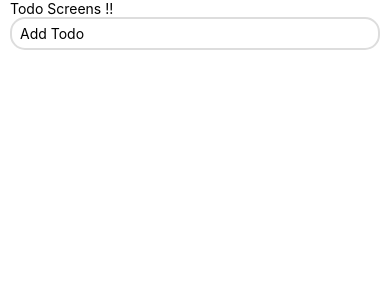
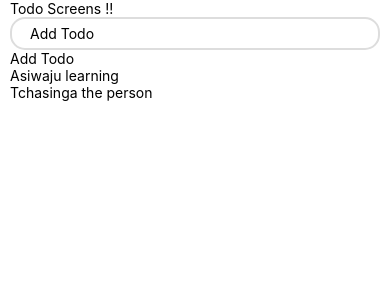
Before and after one commit to tchasinga/beright-native, a React Native app: screen / in a window 390 px wide. Shown: the top 300 px of the page. Built offline with nearby package versions, Linux system fonts and the light colour scheme.

Commit message:
new code is added now

```diff
--- a/src/Global/Global.js
+++ b/src/Global/Global.js
@@ -18,13 +18,24 @@ export default StyleSheet.create({
         marginVertical: 8,
         lineHeight: 20,
     },
+
     input: {
         borderWidth: 2,
         borderColor: "#ddd",
         paddingVertical: 6,
-        paddingHorizontal: 8,
+        paddingHorizontal: 18,
         borderRadius: 15,
     },
+
+    ButionBtn : {
+        backgroundColor: "coral",
+        padding: 9,
+        marginTop: 20,
+        flexDirection: "row",
+        justifyContent: "center",
+        borderRadius: 15,
+    },
+
     AddingMargin :{
         marginHorizontal: 10,
     },
--- a/src/screen/Todoscreens.js
+++ b/src/screen/Todoscreens.js
@@ -1,19 +1,42 @@
-import { StyleSheet, Text, View , SafeAreaView, TextInput} from 'react-native'
-import React from 'react'
-import Global from '../Global/Global'
+import { StyleSheet, Text, View, SafeAreaView, TextInput, TouchableOpacity, FlatList } from 'react-native';
+import React from 'react';
+import Global from '../Global/Global';
 
+const AsiwajuData = [
+  {
+    id: 1,
+    name: "Asiwaju learning",
+  },
+  {
+    id: 2,
+    name: "Tchasinga the person",
+  }
+];
 
 const Todoscreens = () => {
+
+  const renderTodos = ({ item, index }) => {
+    return (
+      <View>
+        <Text>{item.name}</Text>
+      </View>
+    );
+  };
+
   return (
     <SafeAreaView style={Global.androidSafeArea}>
       <View style={Global.AddingMargin}>
         <Text>Todo Screens !!</Text>
-        <TextInput style={Global.input}  placeholder="Add Todo" />
+        <TextInput style={Global.input} placeholder="Add Todo" />
+        <TouchableOpacity style={Global.ButtonBtn}>
+          <Text>Add Todo</Text>
+        </TouchableOpacity>
+
+        {/* Data viewer... */}
+        <FlatList data={AsiwajuData} renderItem={renderTodos} />
       </View>
     </SafeAreaView>
-  )
-}
+  );
+};
 
-export default Todoscreens
-
-const styles = StyleSheet.create({})
+export default Todoscreens;
```
